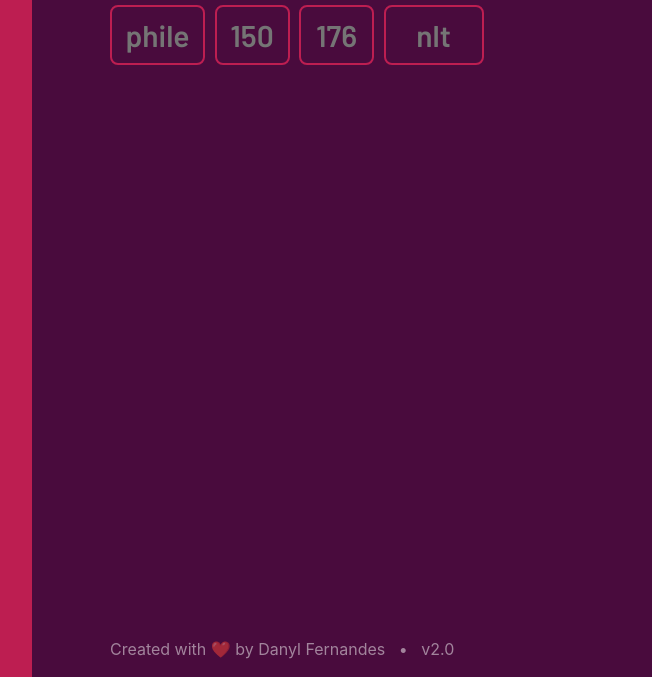
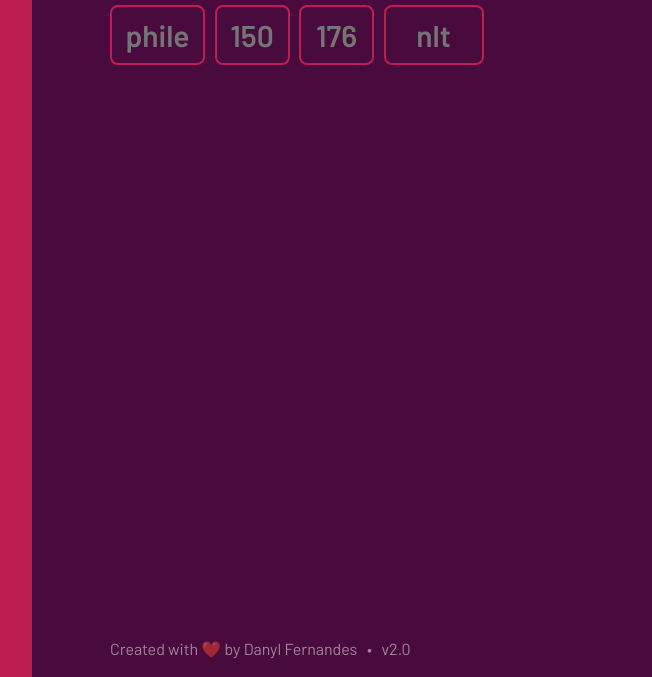
Before and after one commit to gitryder/bleezy, an Electron app: page index.html in a window 1080 px wide. Shown: the part 123-800 px from the top of the page, without its empty margins (238-890 px from the left). Drawn offline with nearby package versions, Linux system fonts and the light colour scheme.

Commit message:
Change footer text font

```diff
--- a/styles.css
+++ b/styles.css
@@ -77,6 +77,8 @@
     position: fixed;
     bottom: 0;
 
+    font-family: var(--font);
+
     color: rgba(244, 244, 244, 0.521);
 }
 
```
